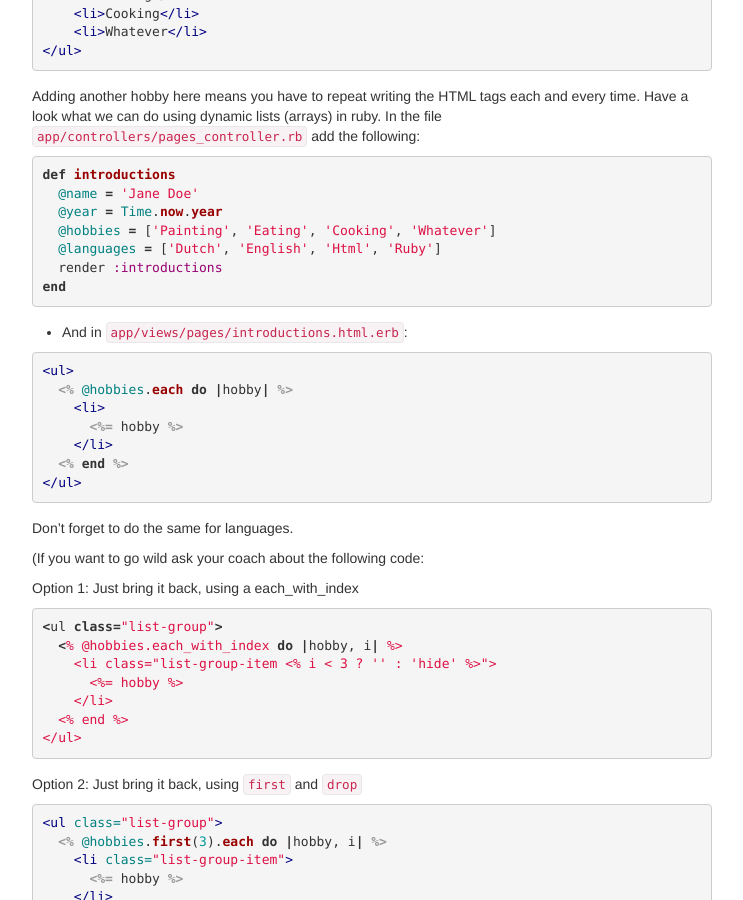
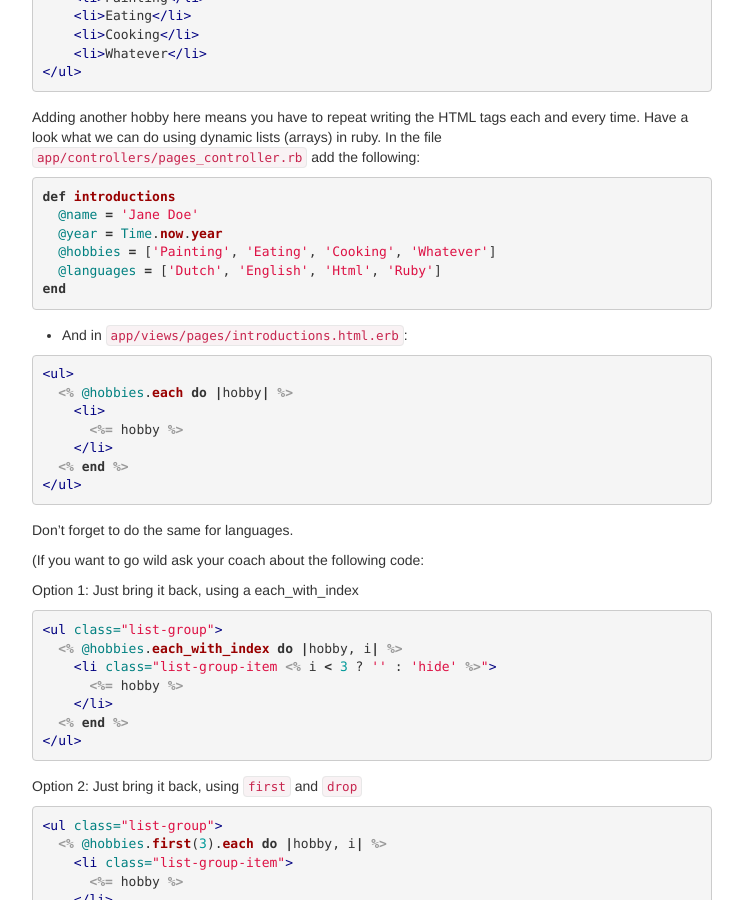
Before and after one commit to brug-be/railsgirls_guide, a Jekyll site: the page built from materials/create_rails_app.md, in a window 1280 px wide and 900 px high, scrolled down 1997 px. Shown: the whole window, without its empty margins (268-1011 px from the left). Built offline with Jekyll 4.4.1, drawn with Linux system fonts in a browser that asks for light colours; nearby versions of some CDN libraries; some of the changed text lies outside the part shown.

Commit message:
small clear-ups

```diff
--- a/materials/create_rails_app.md
+++ b/materials/create_rails_app.md
@@ -75,7 +78,6 @@
 {% highlight ruby %}
 def introductions
   @name = 'Jane Doe'
-  render :introductions
 end
 {% endhighlight %}
 
@@ -119,7 +121,6 @@
   @year = Time.now.year
   @hobbies = ['Painting', 'Eating', 'Cooking', 'Whatever']
   @languages = ['Dutch', 'English', 'Html', 'Ruby']
-  render :introductions
 end
 {% endhighlight %}
 
@@ -141,7 +142,7 @@
 
 Option 1: Just bring it back, using a each_with_index
 
-{% highlight ruby %}
+{% highlight erb %}
 <ul class="list-group">
   <% @hobbies.each_with_index do |hobby, i| %>
     <li class="list-group-item <% i < 3 ? '' : 'hide' %>">
@@ -245,7 +246,6 @@
   @year = Time.now.year
   @hobbies = Hobby.all
   @languages = Language.all
-  render :introductions
 end
 {% endhighlight %}
 
```
Also changed, not shown: other parts of materials/create_rails_app.md (+3 -0 lines).
